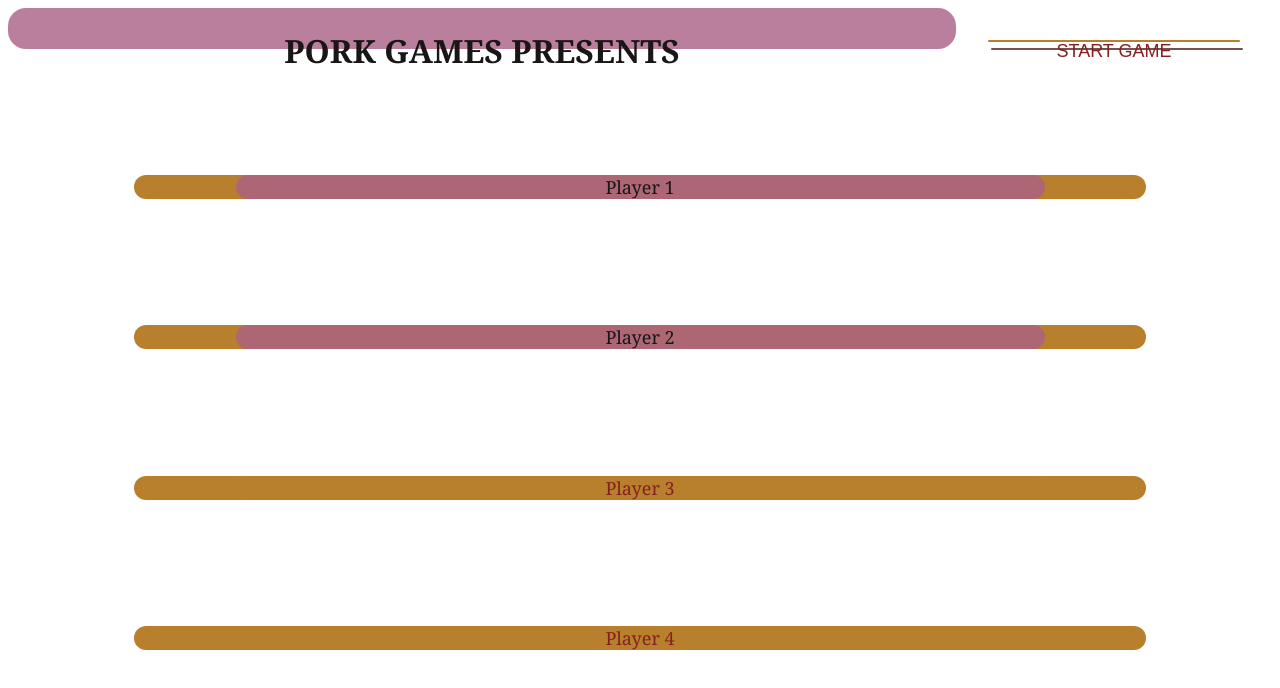
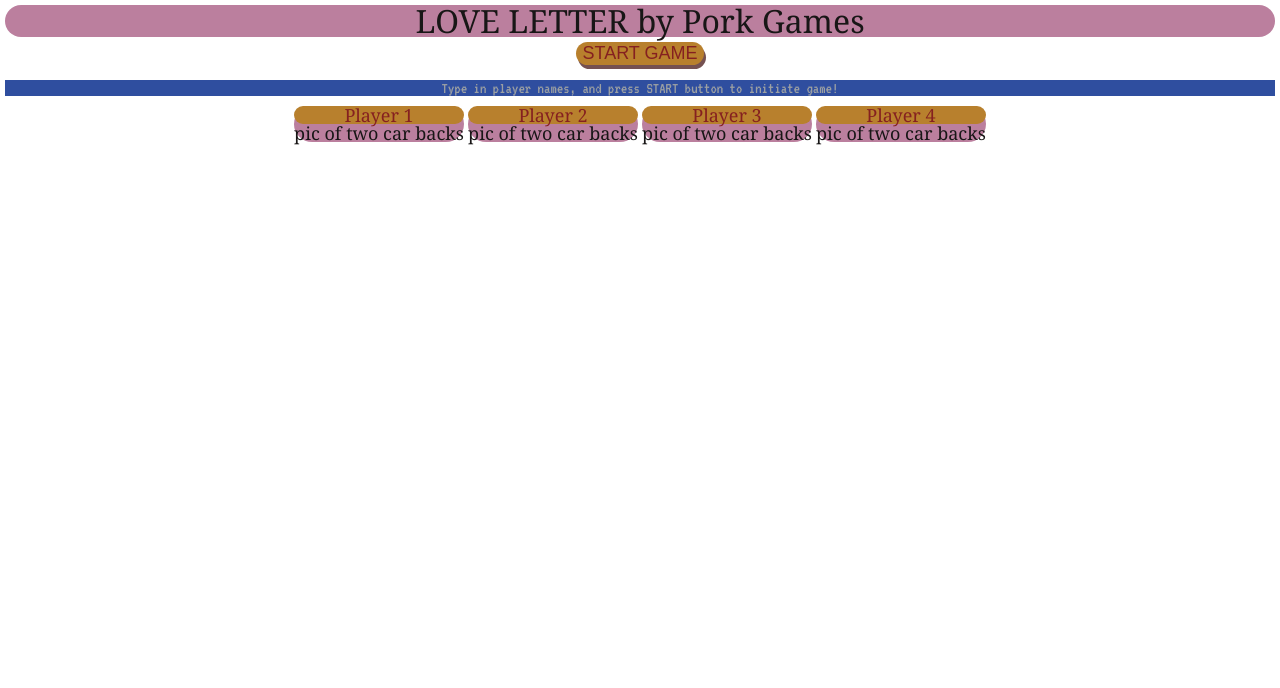
Before and after one commit to strayllama/Love_Letter_JS_group_Project, a website built with webpack: page app/client/public/index.html in a window 1280 px wide. Built offline with nearby package versions, Linux system fonts and the light colour scheme.

Commit message:
css and html tweaks

```diff
--- a/app/client/public/index.html
+++ b/app/client/public/index.html
@@ -4,33 +4,47 @@
   <meta charset="utf-8">
   <meta name="viewport" content="width=device-width, initial-scale=1">
   <script src="bundle.js"></script>
-  <link rel="stylesheet" href="./styles.css">
+  <link rel="stylesheet" href="reset.css">
+  <link href="https://fonts.googleapis.com/css?family=VT323" rel="stylesheet">
+  <link rel="stylesheet" href="styles.css">
   <title>Love Letter</title>
 </head>
 <body>
   <div id="page-container">
-    <div id="title"> <h1>PORK GAMES PRESENTS </h1>
+    <div id="title"> <h1>LOVE LETTER by Pork Games </h1>
     </div>
-    <button id="start-button" type="button" name="start-game">START GAME</button>
+    <div id="controls">
+      <button id="start-button" type="button" name="start-game">START GAME</button>
+    </div>
+    <div id="game-area">
+      <section id="message-box"> Type in player names, and press START button to initiate game!</section>
 
-    <div id="game-area">
-      <section id="message-box"></section>
+      <section class="playerSection" id="container1-section">
+        <section id="container1-nameBox" class="nameBox">Player 1</section>
+        <section id="container1-handCardImage" class="card-box">
+          <p>pic of two car backs</p>
+        </section>
+      </section>
 
-      <section id="container1-handCardImage" class="playerContainer">
-        <section id="container1-nameBox" class="nameBox">Player 1</section>
+      <section class="playerSection" id="container2-section">
+        <section id="container2-nameBox" class="nameBox">Player 2</section>
+        <section id="container2-handCardImage" class="playerContainer">
+          <p>pic of two car backs</p>
+        </section>
+      </section>
 
+      <section class="playerSection" id="container3-section">
+        <section id="container3-nameBox" class="nameBox">Player 3</section>
+        <section id="container3-handCardImage" class="playerContainer">
+          <p>pic of two car backs</p>
+        </section>
       </section>
-      <section id="container2-handCardImage" class="playerContainer">
-        <section id="container2-nameBox" class="nameBox">Player 2</section>
 
-      </section>
-      <section id="container3-handCardImage" class="playerContainer">
-        <section id="container3-nameBox" class="nameBox">Player 3</section>
-
-      </section>
-      <section id="container4-handCardImage" class="playerContainer">
+      <section class="playerSection" id="container4-section">
         <section id="container4-nameBox" class="nameBox">Player 4</section>
-
+        <section id="container4-handCardImage" class="playerContainer">
+          <p>pic of two car backs</p>
+        </section>
       </section>
     </div> <!-- end game-area -->
 
--- /dev/null
+++ b/app/client/public/reset.css
@@ -0,0 +1,48 @@
+/* http://meyerweb.com/eric/tools/css/reset/
+   v2.0 | 20110126
+   License: none (public domain)
+*/
+
+html, body, div, span, applet, object, iframe,
+h1, h2, h3, h4, h5, h6, p, blockquote, pre,
+a, abbr, acronym, address, big, cite, code,
+del, dfn, em, img, ins, kbd, q, s, samp,
+small, strike, strong, sub, sup, tt, var,
+b, u, i, center,
+dl, dt, dd, ol, ul, li,
+fieldset, form, label, legend,
+table, caption, tbody, tfoot, thead, tr, th, td,
+article, aside, canvas, details, embed,
+figure, figcaption, footer, header, hgroup,
+menu, nav, output, ruby, section, summary,
+time, mark, audio, video {
+	margin: 0;
+	padding: 0;
+	border: 0;
+	font-size: 100%;
+	font: inherit;
+	vertical-align: baseline;
+}
+/* HTML5 display-role reset for older browsers */
+article, aside, details, figcaption, figure,
+footer, header, hgroup, menu, nav, section {
+	display: block;
+}
+body {
+	line-height: 1;
+}
+ol, ul {
+	list-style: none;
+}
+blockquote, q {
+	quotes: none;
+}
+blockquote:before, blockquote:after,
+q:before, q:after {
+	content: '';
+	content: none;
+}
+table {
+	border-collapse: collapse;
+	border-spacing: 0;
+}
--- a/app/client/public/styles.css
+++ b/app/client/public/styles.css
@@ -1,109 +1,108 @@
+
 body {
   background-image: url("images/large-red-pattern.jpg");
-  font-family: Georgia;
+  font-family: Georgia, Helvetica;
+  text-align: center;
+  vertical-align: middle;
 }
 
 #page-container {
-  display: grid;
+  /* display: grid;
   grid-template-columns: 25% 25% 25% 25%;
-  grid-template-rows: 5% 5% 5% 5% 5% 5% 5% 5% 5% 5% 5% 5% 5% 5% 5% 5% 5% 5% 5% 5%;
+  grid-template-rows: 5% 5% 5% 5% 5% 5% 5% 5% 5% 5% 5% 5% 5% 5% 5% 5% 5% 5% 5% 5%; */
+}
+
+h1 {
+  font-size: 2em;
+  font-style: bold;
 }
 
 #title {
-  grid-area: 1/1/1/4;
-  text-align: center;
-  vertical-align: middle;
+  /* grid-area: 1/1/1/4; */
+  /* text-align: center;
+  vertical-align: middle; */
   color: rgb(24, 22, 22);
   background-color: rgba(170, 96, 134, 0.8);
   border-radius: 18px;
+  margin: 5px;
 }
 
 #start-button {
-    grid-area: 1/4/1/5;
+    /* grid-area: 1/4/1/5; */
     background-color: rgb(184, 128, 45);
     border: none;
     outline: none;
-    text-align: center;
+    /* text-align: center; */
     color: #852020;
-    margin: 10%;
     text-decoration: none;
     /* display: inline-block; */
     font-size: 18px;
     border-radius: 12px;
     cursor: pointer;
-    box-shadow: 3px 8px rgb(117, 81, 81);
+    box-shadow: 2px 4px rgb(117, 81, 81);
 }
 #start-button:hover {background-color: rgb(221, 154, 55)}
 
 #start-button:active {
   background-color: rgb(231, 149, 27);
-  box-shadow: 3px 5px #666;
+  box-shadow: 1px 2px #666;
   transform: translateY(3px);
 }
 
 #game-area {
-  grid-area: 2/1/20/5;
+  /* grid-area: 2/1/20/5; */
 }
 
 #message-box {
-  /* grid-area: 1/2/4/1; */
+  /* grid-area: 1/1/4/5; */
+  font-family: 'VT323', monospace;
+  color: rgb(156, 160, 163);
+  background-color: rgb(47, 78, 159);
+  margin: 15px 5px 10px 5px;
 }
 
 .nameBox {
   background-color: rgb(184, 128, 45);
-  border: none;
-  outline: none;
   text-align: center;
   color: #852020;
-  margin: 10%;
-  text-decoration: none;
-  /* display: inline-block; */
   font-size: 18px;
   border-radius: 12px;
 }
 
-.playerContainer {
+.playerSection {
   background-color: rgb(184, 128, 45);
-  border: none;
-  outline: none;
-  text-align: center;
   color: #852020;
-  margin: 10%;
-  text-decoration: none;
-  /* display: inline-block; */
   font-size: 18px;
   border-radius: 12px;
 }
 
-#container1-nameBox {
-  grid-area: 4/1/13/3;
-  text-align: center;
-  vertical-align: middle;
+#container1-section {
+  /* grid-area: 4/1/13/3; */
   color: rgb(24, 22, 22);
   background-color: rgba(170, 96, 134, 0.8);
   border-radius: 18px;
+  display: inline-block;
 }
-#container2-nameBox {
-  grid-area: 4/3/13/5;
-  text-align: center;
-  vertical-align: middle;
+#container2-section {
+  /* grid-area: 4/3/13/5; */
   color: rgb(24, 22, 22);
   background-color: rgba(170, 96, 134, 0.8);
   border-radius: 18px;
+  display: inline-block;
 }
-#container1-nameBox {
-  grid-area: 14/1/20/3;
-  text-align: center;
-  vertical-align: middle;
+
+#container3-section {
+  /* grid-area: 14/1/20/3; */
   color: rgb(24, 22, 22);
   background-color: rgba(170, 96, 134, 0.8);
   border-radius: 18px;
+  display: inline-block;
 }
-#container2-nameBox {
-  grid-area: 14/3/20/5;
-  text-align: center;
-  vertical-align: middle;
+
+#container4-section {
+  /* grid-area: 14/3/20/5; */
   color: rgb(24, 22, 22);
   background-color: rgba(170, 96, 134, 0.8);
   border-radius: 18px;
+  display: inline-block;
 }
```
